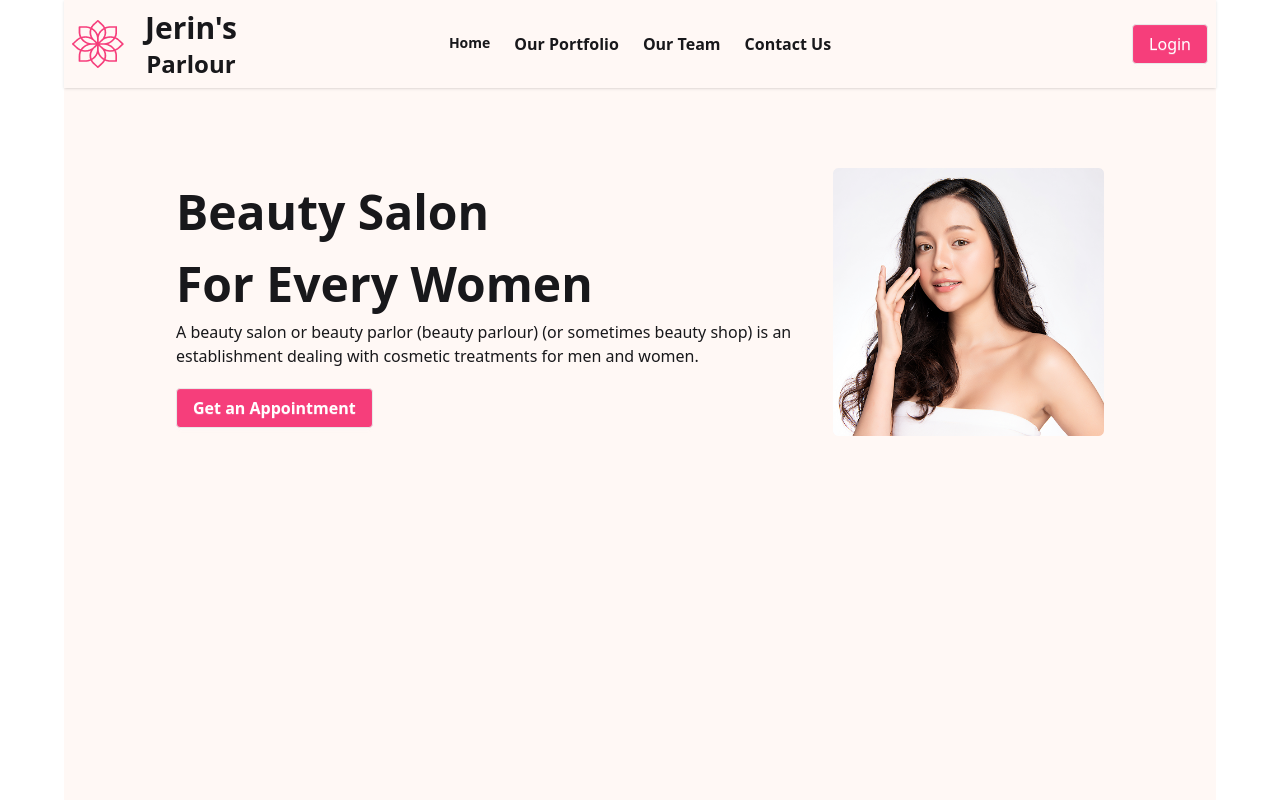
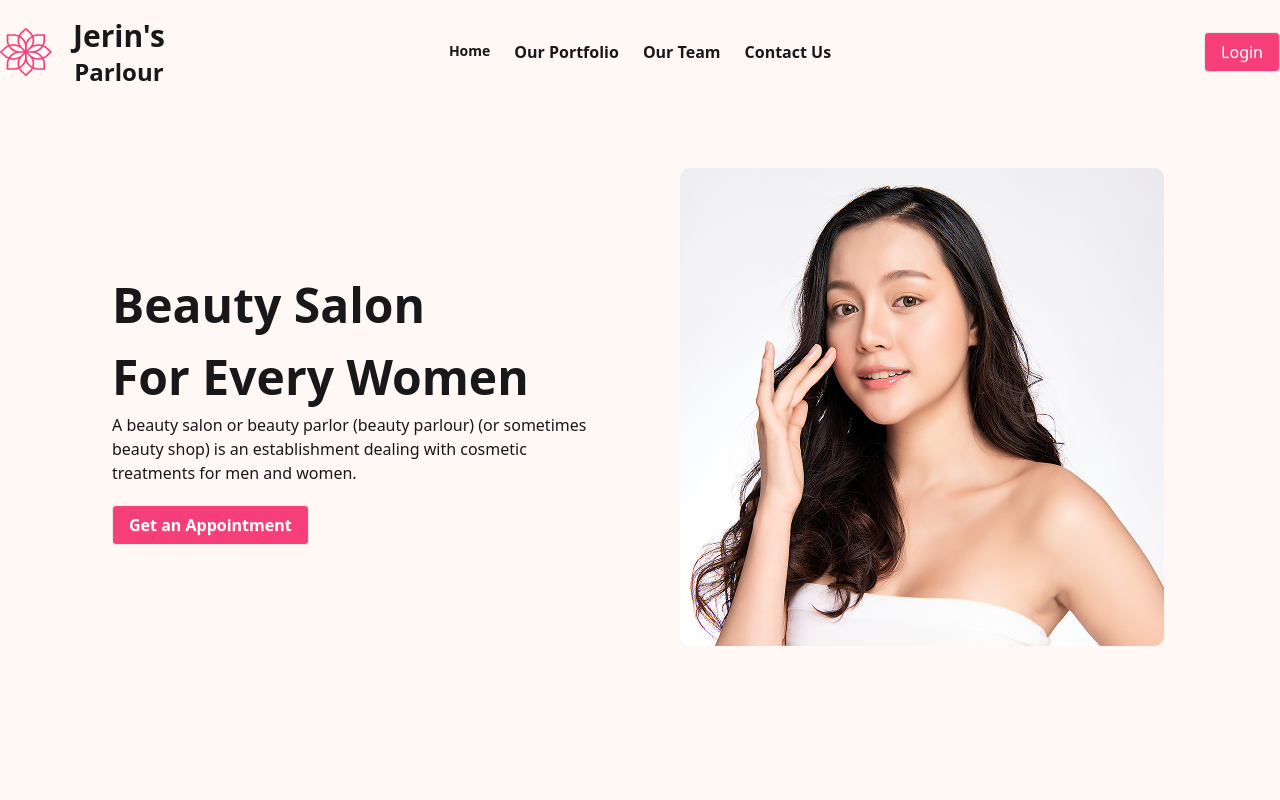
Before and after one commit to Abusayem99133/jenins-parlour-client, a React (Vite) app: page / in a window 1280 px wide. Shown: the top 800 px of the page. Built offline with nearby package versions, Linux system fonts and the light colour scheme.

Commit message:
updated to the banner section

```diff
--- a/src/components/banner/Banner.jsx
+++ b/src/components/banner/Banner.jsx
@@ -3,8 +3,8 @@ import banner from "../../assets/image/banner/beautiful-young-asian-woman-touchi
 const Banner = () => {
   return (
     <div>
-      <div className="flex justify-between items-center pt-20 px-28 gap-4">
-        <div>
+      <div className="flex justify-between items-center pt-20 px-28 gap-4 w-full">
+        <div className="w-1/2">
           <h1 className="text-[48px] font-bold">
             Beauty Salon <br /> For Every Women
           </h1>
@@ -17,8 +17,8 @@ const Banner = () => {
             Get an Appointment
           </button>
         </div>
-        <div>
-          <img src={banner} t="" />
+        <div className="w-1/2 ml-16">
+          <img src={banner} alt="" />
         </div>
       </div>
     </div>
--- a/src/components/layout/mainLayout/Layout.jsx
+++ b/src/components/layout/mainLayout/Layout.jsx
@@ -4,8 +4,8 @@ import Footer from "../../footer/Footer";
 
 const Layout = () => {
   return (
-    <div className="bg-[#fff8f5] max-w-6xl mx-auto">
-      <div>
+    <div className="bg-[#fff8f5] ">
+      <div className="max-w-7xl mx-auto">
         <Navbar />
       </div>
       <div className="h-screen ">
--- a/src/components/navbar/Navbar.jsx
+++ b/src/components/navbar/Navbar.jsx
@@ -21,7 +21,7 @@ const Navbar = () => {
 
   return (
     <div>
-      <div className="navbar shadow-sm">
+      <div className="flex pt-4">
         <div className="navbar-start">
           <div className="dropdown">
             <div tabIndex={0} role="button" className="btn btn-ghost lg:hidden">
--- a/src/main.jsx
+++ b/src/main.jsx
@@ -7,7 +7,7 @@ import { HelmetProvider } from "react-helmet-async";
 
 createRoot(document.getElementById("root")).render(
   <StrictMode>
-    <div className="max-h-screen max-w-7xl mx-auto">
+    <div className="max-h-screen max-w-[1480px] mx-auto">
       <HelmetProvider>
         <RouterProvider router={router} />
       </HelmetProvider>
```
